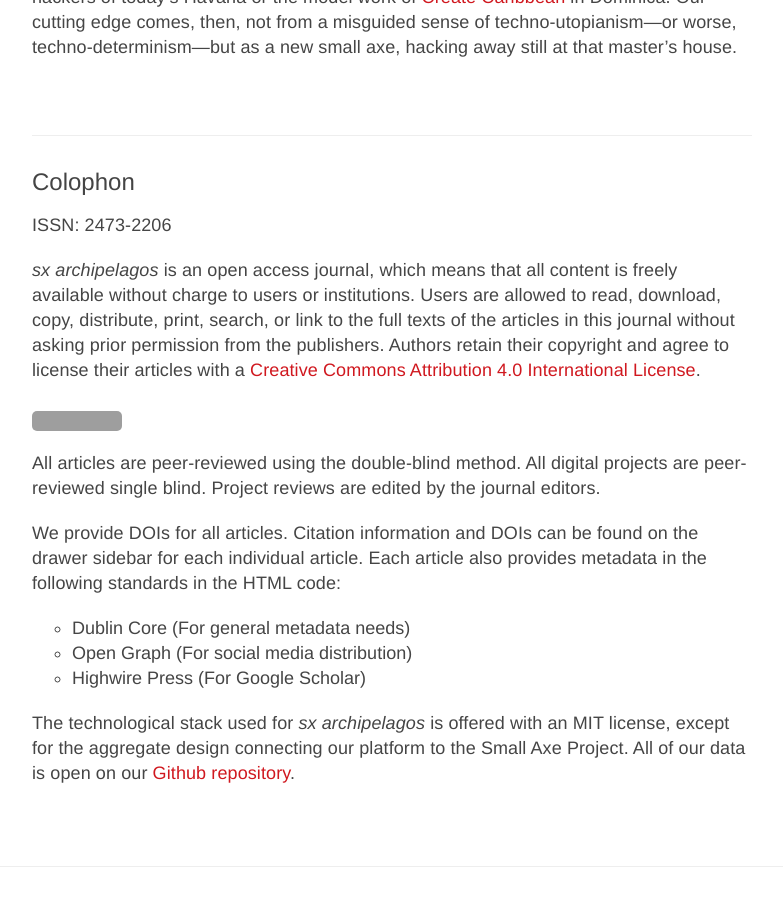
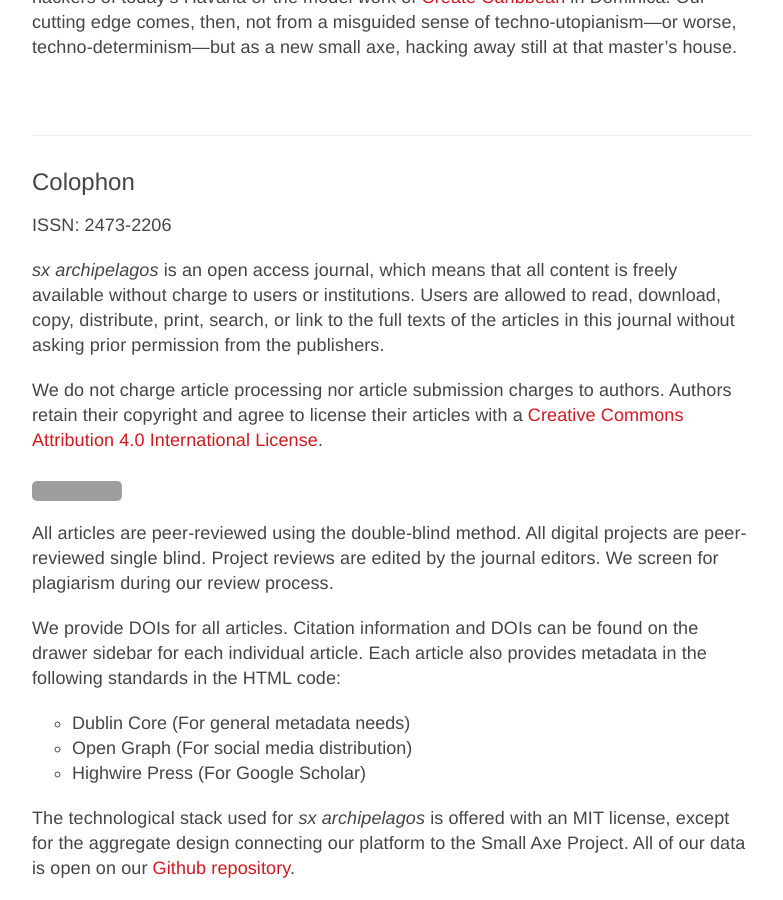
Before and after one commit to archipelagosjournal/archipelagos, a Jekyll site: the page built from about.md, in a window 1280 px wide and 900 px high, scrolled down 1677 px. Shown: the whole window, without its empty margins (248-1031 px from the left). Built offline with Jekyll 4.4.1, drawn with Linux system fonts in a browser that asks for light colours; grey boxes are pictures that could not be loaded.

Commit message:
added new info to colophon

```diff
--- a/Gemfile
+++ b/Gemfile
@@ -1,6 +1,7 @@
 source 'https://rubygems.org'
 gem 'jekyll', '~>3.0.2'
 gem 'html-proofer'
+gem 'jekyll-sitemap'
 
 # group :jekyll_plugins do
 #   gem 'jekyll-pandoc', :github => 'edsu/jekyll-pandoc', :branch => 'jekyll3'
--- a/_config.yml
+++ b/_config.yml
@@ -56,17 +56,8 @@ kramdown:
   enable_coderay: false
 
 # Gems
-# gems:
-#   - jekyll-pandoc
-
-# pandoc:
-#   extensions:
-#     - normalize
-#     - smart
-#     - csl: _styles/chicago.csl
-#     - bibliography: bibliography/references.bib
-
-
+gems:
+  - jekyll-sitemap
 
 
 # About/contact
--- a/_includes/head.html
+++ b/_includes/head.html
@@ -1,6 +1,7 @@
 <head profile="http://dublincore.org/documents/dcq-html/">
     <title>sx archipelagos</title>
     <link href="http://gmpg.org/xfn/11" rel="profile">
+    <meta name="google-site-verification" content="tD7Jl4oWLxF6dzzD87josx-uV0PMX6nvL1Vc8QXVECM" />
     <meta http-equiv="X-UA-Compatible" content="IE=edge">
     <meta http-equiv="content-type" content="text/html; charset=utf-8">
 
--- a/about.md
+++ b/about.md
@@ -89,11 +89,13 @@ master's house.
 
 ISSN: 2473-2206
 
-<em>sx archipelagos</em> is an open access journal, which means that all content is freely available without charge to users or institutions. Users are allowed to read, download, copy, distribute, print, search, or link to the full texts of the articles in this journal without asking prior permission from the publishers. Authors retain their copyright and agree to license their articles with a <a rel="license" href="http://creativecommons.org/licenses/by/4.0/">Creative Commons Attribution 4.0 International License</a>.
+<em>sx archipelagos</em> is an open access journal, which means that all content is freely available without charge to users or institutions. Users are allowed to read, download, copy, distribute, print, search, or link to the full texts of the articles in this journal without asking prior permission from the publishers.
+
+We do not charge article processing nor article submission charges to authors. Authors retain their copyright and agree to license their articles with a <a rel="license" href="http://creativecommons.org/licenses/by/4.0/">Creative Commons Attribution 4.0 International License</a>.
 
 <a rel="license" href="http://creativecommons.org/licenses/by/4.0/"><img alt="Creative Commons License" style="border-width:0" src="https://i.creativecommons.org/l/by/4.0/88x31.png" /></a>
 
-All articles are peer-reviewed using the double-blind method. All digital projects are peer-reviewed single blind. Project reviews are edited by the journal editors.
+All articles are peer-reviewed using the double-blind method. All digital projects are peer-reviewed single blind. Project reviews are edited by the journal editors. We screen for plagiarism during our review process.
 
 We provide DOIs for all articles. Citation information and DOIs can be found on the drawer sidebar for each individual article. Each article also provides metadata in the following standards in the HTML code:
 
--- a/menu.html
+++ b/menu.html
@@ -12,6 +12,5 @@ Title: Menu
           <li class="{% if page.url == node.url %} active{% endif %}"><a href="{{ site.baseurl }}{{ node.url }}">{{ node.title }}</a></li>
         {% endif %}
       {% endif %}
-
     {% endfor %}
 </ul>
```
Also changed, not shown: credits.md (+0 -2 lines).
